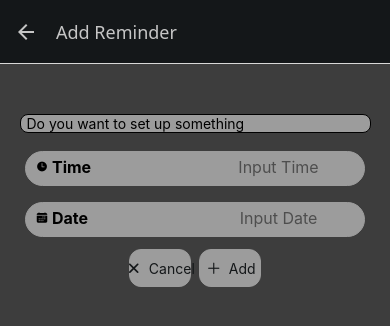
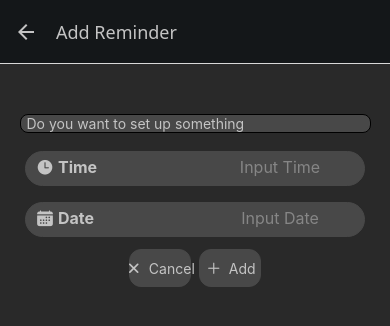
Before and after one commit to erenyeetim/Reminder-App, a React Native app: screen /EditScreen in a window 390 px wide. Shown: the top 326 px of the page. Built offline with nearby package versions, Linux system fonts and the light colour scheme.

Commit message:
Renkler düzenlendi.

```diff
--- a/App.js
+++ b/App.js
@@ -19,12 +19,12 @@ export default function App() {
         <NavigationContainer>
           <Stack.Navigator
             screenOptions={{
-              headerTintColor: Colors.primary10,
+              headerTintColor: Colors.primary100,
               contentStyle: {
-                backgroundColor: Colors.primary100,
+                backgroundColor: Colors.primary300,
               },
               headerStyle: {
-                backgroundColor: Colors.primary400,
+                backgroundColor: Colors.primary600,
               },
             }}
           >
--- a/components/Reminder/ReminderForm.js
+++ b/components/Reminder/ReminderForm.js
@@ -1,14 +1,16 @@
-import { useEffect, useState } from "react";
+import { useState } from "react";
 import { StyleSheet, TextInput, View } from "react-native";
 import { useNavigation } from "@react-navigation/native";
 
 import OutlinedButton from "../UI/OutlinedButton";
 import PickDate from "../../date/PickDate";
 import Colors from "../../constant/color";
+import IconButton from "../UI/IconButton";
 
 function ReminderForm({
   submitButtonLabel,
   onSubmit,
+  onDelete,
   defaultValues,
   isEditing,
 }) {
@@ -63,9 +65,11 @@ function ReminderForm({
     <View style={styles.container}>
       <View style={styles.textInputContainer}>
         <TextInput
+          placeholderTextColor={Colors.primary100}
           placeholder="Do you want to set up something"
           onChangeText={inputChangedHandler.bind(this, "description")}
           value={inputs.description.value}
+          style={{ color: Colors.primary100 }}
         />
       </View>
       <View>
@@ -86,6 +90,14 @@ function ReminderForm({
         >
           Cancel
         </OutlinedButton>
+        {isEditing && (
+          <IconButton
+            icon={"trash"}
+            size={32}
+            color={"red"}
+            onPress={onDelete}
+          />
+        )}
         <OutlinedButton
           icon={isEditing ? "refresh" : "add"}
           onPress={submitHandler}
@@ -115,6 +127,6 @@ const styles = StyleSheet.create({
     margin: 10,
     borderRadius: 8,
     borderWidth: 1,
-    backgroundColor: Colors.primary50,
+    backgroundColor: Colors.primary200,
   },
 });
--- a/components/Reminder/ReminderItem.js
+++ b/components/Reminder/ReminderItem.js
@@ -4,7 +4,6 @@ import { useNavigation } from "@react-navigation/native";
 
 function ReminderItem({ id, description, date, time }) {
   const navigation = useNavigation();
-  console.log(id);
 
   function reminderPressHandler() {
     navigation.navigate("EditScreen", {
@@ -44,11 +43,12 @@ export default ReminderItem;
 const styles = StyleSheet.create({
   container: {
     borderWidth: 1,
+    borderColor: Colors.primary300,
     borderRadius: 15,
     marginHorizontal: 20,
     marginVertical: 6,
     overflow: "hidden",
-    backgroundColor: Colors.primary50,
+    backgroundColor: Colors.primary200,
     elevation: 4,
   },
   dataContainer: {
@@ -59,6 +59,7 @@ const styles = StyleSheet.create({
     paddingVertical: 15,
   },
   text: {
+    color: Colors.primary100,
     fontSize: 16,
   },
   textContainer: {
@@ -71,6 +72,7 @@ const styles = StyleSheet.create({
     flexDirection: "row",
   },
   dateText: {
+    color: Colors.primary100,
     fontWeight: "bold",
     fontSize: 16,
   },
--- a/components/UI/Border.js
+++ b/components/UI/Border.js
@@ -17,7 +17,7 @@ const styles = StyleSheet.create({
     borderWidth: 1,
     borderRadius: 20,
     overflow: "hidden",
-    borderColor: Colors.primary50,
-    backgroundColor: Colors.primary50,
+    borderColor: Colors.primary200,
+    backgroundColor: Colors.primary200,
   },
 });
--- a/components/UI/OutlinedButton.js
+++ b/components/UI/OutlinedButton.js
@@ -11,7 +11,7 @@ function OutlinedButton({ children, icon, onPress }) {
       <Ionicons
         name={icon}
         size={18}
-        color={Colors.primary400}
+        color={Colors.primary100}
         style={styles.icon}
       />
       <Text style={styles.text}>{children}</Text>
@@ -30,8 +30,8 @@ const styles = StyleSheet.create({
     justifyContent: "center",
     alignItems: "center",
     borderWidth: 1,
-    backgroundColor: Colors.primary50,
-    borderColor: Colors.primary50,
+    backgroundColor: Colors.primary200,
+    borderColor: Colors.primary200,
     borderRadius: 12,
   },
   pressed: {
@@ -41,6 +41,6 @@ const styles = StyleSheet.create({
     marginRight: 6,
   },
   text: {
-    color: Colors.primary400,
+    color: Colors.primary100,
   },
 });
--- a/constant/color.js
+++ b/constant/color.js
@@ -1,10 +1,10 @@
 const Colors = {
-  primary10: "#c6c6c6ff",
-  primary50: "#9c9c9cff",
-  primary100: "#3d3d3dff",
-  primary200: "#afd8fbff",
-  primary300: "#284159ff",
-  primary400: "#141719ff",
+  primary100: "#c4c4c4ff",
+  primary200: "#484848ff",
+  primary300: "#292929ff",
+  primary400: "#afd8fbff",
+  primary500: "#284159ff",
+  primary600: "#141719ff",
 };
 
 export default Colors;
--- a/date/PickDate.js
+++ b/date/PickDate.js
@@ -5,6 +5,7 @@ import { Ionicons } from "@expo/vector-icons";
 
 import Border from "../components/UI/Border";
 import { getFormattedDate, updatedTime } from "./date";
+import Colors from "../constant/color";
 
 function PickDate({
   onChangeTime,
@@ -30,7 +31,7 @@ function PickDate({
           <Border>
             <View style={styles.buttonContainer}>
               <View style={styles.icon}>
-                <Ionicons name="time" />
+                <Ionicons name="time" size={18} color={Colors.primary100} />
               </View>
               <View style={styles.textContainer}>
                 <Text style={styles.text}>Time</Text>
@@ -78,7 +79,7 @@ function PickDate({
           <Border>
             <View style={styles.buttonContainer}>
               <View style={styles.icon}>
-                <Ionicons name="calendar" />
+                <Ionicons name="calendar" size={18} color={Colors.primary100} />
               </View>
               <View style={styles.textContainer}>
                 <Text style={styles.text}>Date</Text>
@@ -128,6 +129,7 @@ export default PickDate;
 const styles = StyleSheet.create({
   text: {
     fontSize: 16,
+    color: Colors.primary100,
     fontWeight: "bold",
   },
   buttonContainer: {
@@ -145,6 +147,7 @@ const styles = StyleSheet.create({
     flex: 1,
   },
   dateText: {
+    color: Colors.primary100,
     fontSize: 16,
     textAlign: "center",
   },
@@ -152,6 +155,7 @@ const styles = StyleSheet.create({
   date: {
     fontSize: 16,
     opacity: 0.5,
+    color: Colors.primary100,
     textAlign: "center",
   },
 });
--- a/screens/EditScreen.js
+++ b/screens/EditScreen.js
@@ -26,12 +26,10 @@ function EditScreen({ navigation, route }) {
   function cancelHandler() {
     navigation.goBack();
   }
-  console.log(isEditing);
 
   function confirmHandler(enteredData) {
     if (isEditing) {
       reminderCtx.updateReminder(editedReminderId, enteredData);
-      console.log(editedReminderId);
     } else {
       const id = Math.random().toString();
 
@@ -45,6 +43,7 @@ function EditScreen({ navigation, route }) {
       submitButtonLabel={isEditing ? "Update" : "Add"}
       onSubmit={confirmHandler}
       onCancel={cancelHandler}
+      onDelete={deleteReminderHandler}
       defaultValues={selectedReminder}
       isEditing={isEditing}
     />
--- a/screens/HomeScreen.js
+++ b/screens/HomeScreen.js
@@ -8,13 +8,12 @@ import { ReminderContext } from "../store/reminder";
 function HomeScreen() {
   const reminderCtx = useContext(ReminderContext);
   const reminderItem = reminderCtx.reminder;
-  console.log(reminderItem);
 
 
   if (!reminderItem || reminderItem.length === 0) {
     return (
       <View style={{ flex: 1, justifyContent: "center", alignItems: "center" }}>
-        <Text style={{ color: Colors.primary10 }}>Add some reminder</Text>
+        <Text style={{ color: Colors.primary100 }}>Add some reminder</Text>
       </View>
     );
   }
--- a/store/reminder.js
+++ b/store/reminder.js
@@ -37,7 +37,7 @@ function ReminderContextProvider({ children }) {
   }
 
   function deleteReminder(id) {
-    dispatch({ type: "DELETE", payload: reminder });
+    dispatch({ type: "DELETE", payload: id });
   }
 
   function updateReminder(id, expenseData) {
```
